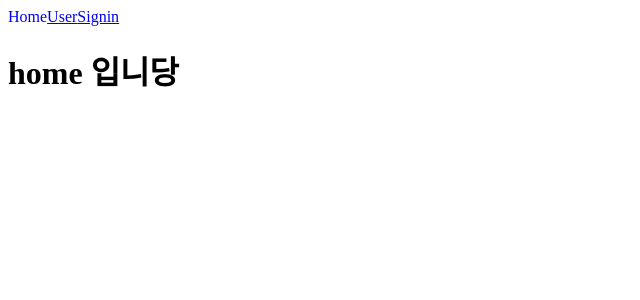
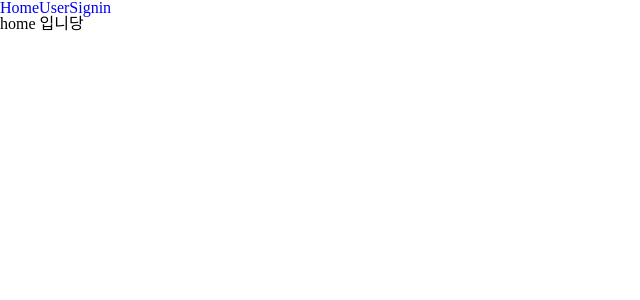
Before and after one commit to cothis/store-1, a React app in the folder client/: page / in a window 1280 px wide. Shown: the top 300 px of the page, without its empty margins (0-640 px from the left). Built offline with nearby package versions, Linux system fonts and the light colour scheme.

Commit message:
[feature#13] styled-component global style 적용 (#15)
* ✔️ chore: styled-reset 설치

* 💈 style: 글로벌 스타일 추가

* ⭐️ feat: ThemeProvider로 theme 제공

```diff
--- a/client/package.json
+++ b/client/package.json
@@ -18,6 +18,7 @@
     "react": "^17.0.2",
     "react-dom": "^17.0.2",
     "styled-components": "^5.3.0",
+    "styled-reset": "^4.3.4",
     "ts-node": "^10.2.0",
     "typescript": "^4.3.5"
   },
--- a/client/src/App.tsx
+++ b/client/src/App.tsx
@@ -5,10 +5,15 @@ import Home from '@pages/Home';
 import User from '@pages/User';
 import Signin from '@pages/Signin';
 import Error404 from '@pages/Error404';
+import { ThemeProvider } from 'styled-components';
+import GlobalStyle from '@/styles/global-style';
+import styleTheme from '@/styles/theme';
 
 const App = () => {
+  const theme = styleTheme;
   return (
-    <>
+    <ThemeProvider theme={theme}>
+      <GlobalStyle />
       <BrowseRouter>
         <Nav />
         <Switch>
@@ -24,7 +29,7 @@ const App = () => {
           <Error404 />
         </Switch>
       </BrowseRouter>
-    </>
+    </ThemeProvider>
   );
 };
 
--- /dev/null
+++ b/client/src/styles/global-style.ts
@@ -0,0 +1,32 @@
+import { createGlobalStyle } from 'styled-components';
+import reset from 'styled-reset';
+
+export default createGlobalStyle`
+    ${reset};
+    * {
+        box-sizing:border-box;
+        user-select: none;
+    }
+    a {
+        text-decoration: none;
+    }
+    button {
+        border: none;
+        background: none;
+        margin: 0;
+        padding: 0;
+        color: inherit;
+        font: inherit;
+        &:hover {
+            pointer: cursor;
+        }
+    }
+    input,
+    button,
+    select,
+    textarea {
+        &:focus {
+            outline: none;
+        }
+    }
+`;
--- /dev/null
+++ b/client/src/styles/theme.ts
@@ -0,0 +1,15 @@
+import { DefaultTheme } from 'styled-components';
+
+const theme: DefaultTheme = {
+  color: {
+    red: '#dc3545',
+    green: '#198754',
+    gray: '#adb5bd',
+    blue: '#0d6efd',
+    yellow: '#ffc107',
+    baeminPrimary: '#2ac1bc',
+    baeminDark: '#219a95',
+  },
+};
+
+export default theme;
```
Also changed, not shown: client/src/styles/styled.d.ts (added, +15 -0 lines), 1 other file (tests, documents, lock files or other folders).
